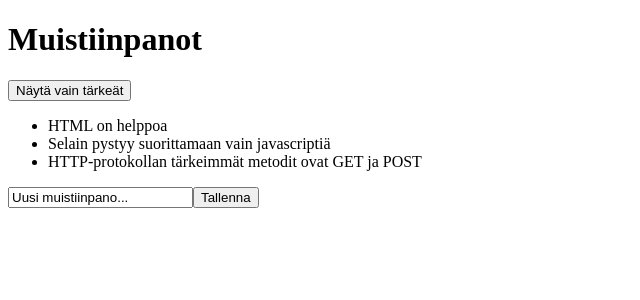
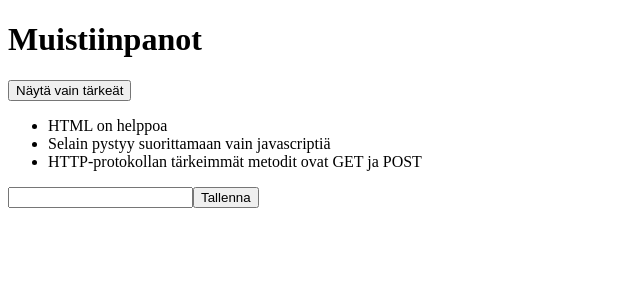
Before and after one commit to Eepa/full-stack-websovelluskehitys, a React (Create React App) app in the folder part2/material/part2/: page / in a window 1280 px wide. Shown: the top 300 px of the page, without its empty margins (0-640 px from the left). Built offline with nearby package versions, Linux system fonts and the light colour scheme; data requests are answered from the project's data file.

Commit message:
Move axios call to app

```diff
--- a/part2/material/part2/src/App.js
+++ b/part2/material/part2/src/App.js
@@ -1,14 +1,29 @@
 import React from 'react'
 import Note from './components/Note'
+import axios from 'axios'
 
 class App extends React.Component {
     constructor(props) {
         super(props);
         this.state = {
-            notes: props.notes,
-            newNote: "Uusi muistiinpano...",
+            notes: [],
+            newNote: '',
             showAll: true
-        }
+        };
+        console.log("Constructor");
+    }
+
+    componentWillMount() {
+        console.log("Will mount");
+        axios
+            .get('http://localhost:3001/notes')
+            .then(response => {
+                console.log("Promise fulfilled");
+                this.setState({
+                    notes: response.data
+                });
+
+            });
     }
 
     addNote = (event) => {
@@ -42,7 +57,7 @@ class App extends React.Component {
     };
 
     render() {
-
+        console.log("Render");
         const notesToShow =
             this.state.showAll ?
                 this.state.notes :
--- a/part2/material/part2/src/index.js
+++ b/part2/material/part2/src/index.js
@@ -1,14 +1,8 @@
 import React from 'react'
 import ReactDOM from 'react-dom'
 import App from './App'
-import axios from 'axios'
 
-axios
-    .get('http://localhost:3001/notes')
-    .then(response => {
-        const notes = response.data;
-        ReactDOM.render(
-            <App notes={notes} />,
-            document.getElementById('root')
-        );
-    });
+ReactDOM.render(
+    <App />,
+    document.getElementById('root')
+);
```
